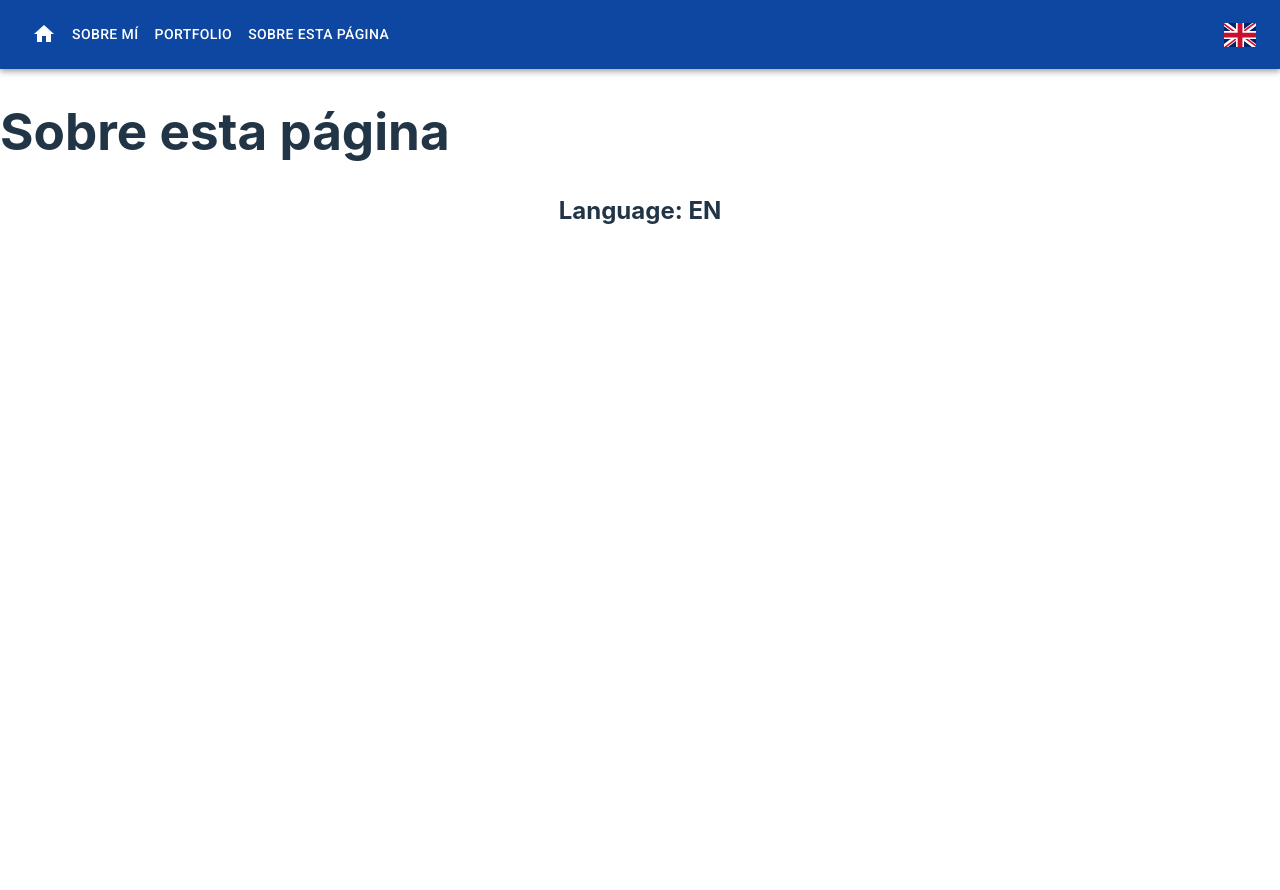
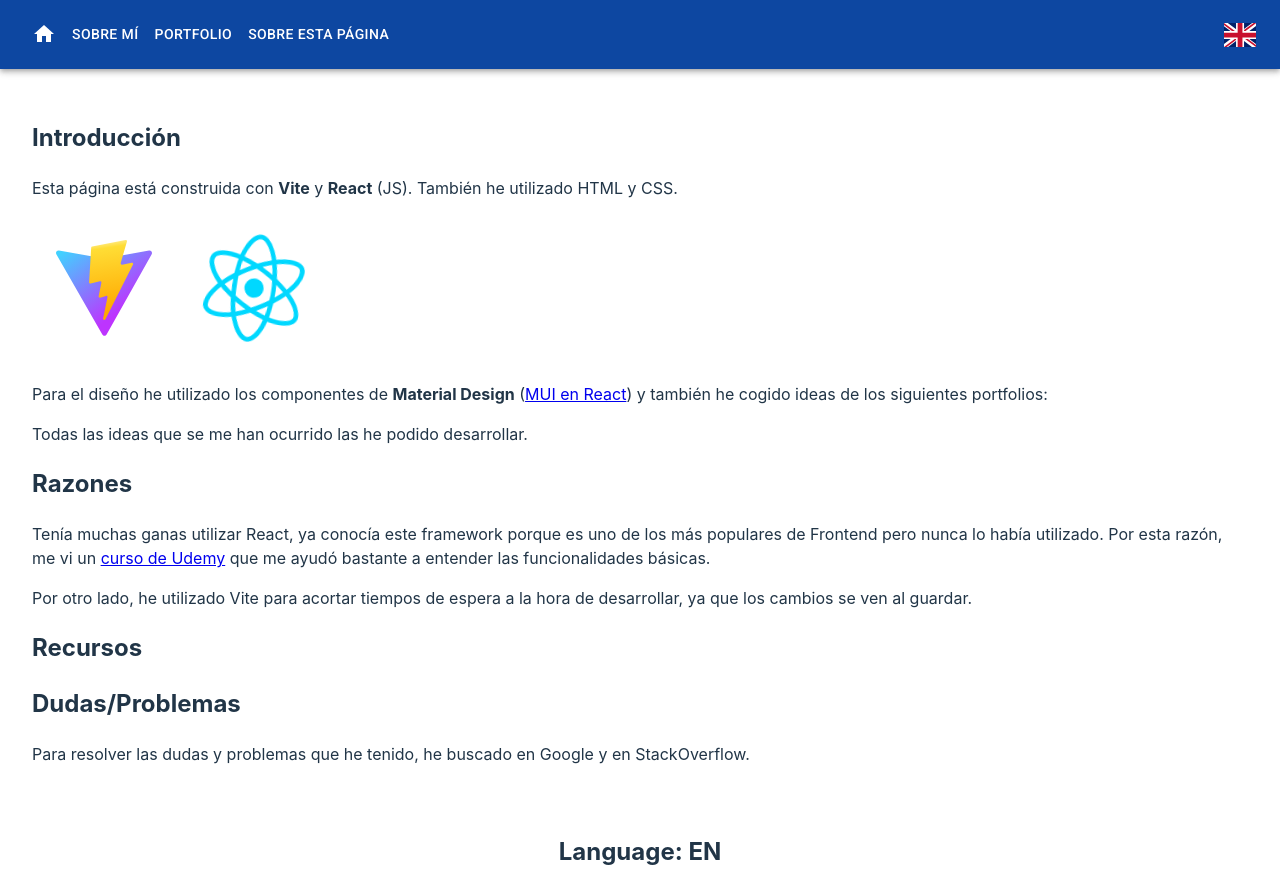
Before and after one commit to marcbryan/marcbryan.github.io, a React (Vite) app: page /about in a window 1280 px wide. Before the commit the page ends 800 px from the top, so only its background shows below. Built offline with nearby package versions, Linux system fonts and the light colour scheme.

Commit message:
AboutPage

```diff
--- a/public/i18n/ES.json
+++ b/public/i18n/ES.json
@@ -6,5 +6,15 @@
   "chooseLang": "Elige un idioma",
   "ES": "Español",
   "CAT": "Catalán",
-  "EN": "Inglés"
+  "EN": "Inglés",
+  "aboutPage_intro": "Introducción",
+  "aboutPage_text1": "Esta página está construida con <strong>Vite</strong> y <strong>React</strong> (JS). También he utilizado HTML y CSS.",
+  "aboutPage_text2": "Para el diseño he utilizado los componentes de <strong>Material Design</strong> (<1>MUI en React</1>) y también he cogido ideas de los siguientes portfolios:",
+  "aboutPage_text3": "Todas las ideas que se me han ocurrido las he podido desarrollar.",
+  "aboutPage_reasons": "Razones",
+  "aboutPage_text4": "Tenía muchas ganas utilizar React, ya conocía este framework porque es uno de los más populares de Frontend pero nunca lo había utilizado. Por esta razón, me vi un <1>curso de Udemy</1> que me ayudó bastante a entender las funcionalidades básicas.",
+  "aboutPage_text5": "Por otro lado, he utilizado Vite para acortar tiempos de espera a la hora de desarrollar, ya que los cambios se ven al guardar.",
+  "aboutPage_resources": "Recursos",
+  "aboutPage_doubtsProblems": "Dudas/Problemas",
+  "aboutPage_text6": "Para resolver las dudas y problemas que he tenido, he buscado en Google y en StackOverflow."
 }
--- a/src/App.css
+++ b/src/App.css
@@ -1,8 +1,11 @@
-#container {
+/*main {
+  margin: 0 1em;
+}*/
+
+.container {
   max-width: 1280px;
   margin: 0 auto;
   padding: 2rem;
-  text-align: center;
 }
 
 .logo {
--- a/src/index.css
+++ b/src/index.css
@@ -36,7 +36,7 @@ h1 {
   line-height: 1.1;
 }
 
-#container button {
+div.container button {
   border-radius: 8px;
   border: 1px solid transparent;
   padding: 0.6em 1.2em;
@@ -47,11 +47,11 @@ h1 {
   cursor: pointer;
   transition: border-color 0.25s;
 }
-#container button:hover {
+div.container button:hover {
   border-color: #646cff;
 }
-#container button:focus,
-#container button:focus-visible {
+div.container button:focus,
+div.container button:focus-visible {
   outline: 4px auto -webkit-focus-ring-color;
 }
 
@@ -63,7 +63,7 @@ h1 {
   a:hover {
     color: #747bff;
   }
-  #container button {
+  div.container button {
     background-color: #f9f9f9;
   }
 }
--- a/src/pages/AboutPage.jsx
+++ b/src/pages/AboutPage.jsx
@@ -1,11 +1,39 @@
-import { useTranslation } from "react-i18next";
+import { useTranslation, Trans } from "react-i18next";
+import reactLogo from '../assets/react.svg';
+import viteLogo from '/vite.svg';
 
 function AboutPage() {
   const { t } = useTranslation();
 
   return (
-    <main>
-      <h1>{t("aboutPage")}</h1>
+    <main className="container">
+      <h2>{t("aboutPage_intro")}</h2>
+      <p>
+        <Trans i18nKey="aboutPage_text1" /><br/>
+      </p>
+      <div>
+        <a href="https://vitejs.dev" target="_blank">
+          <img src={viteLogo} className="logo" alt="Vite logo" />
+        </a>
+        <a href="https://react.dev" target="_blank">
+          <img src={reactLogo} className="logo react" alt="React logo" />
+        </a>
+      </div>
+      <p>
+        <Trans i18nKey="aboutPage_text2" >MUI:<a href="https://mui.com/material-ui/" target="_blank"/></Trans>
+      </p>
+      <ul></ul>
+      <p>{t("aboutPage_text3")}</p>
+      <h2>{t("aboutPage_reasons")}</h2>
+      <p>
+        <Trans i18nKey="aboutPage_text4" >Udemy course:<a href="https://www.udemy.com/course/react-js-inicia-en-el-mundo-de-los-frameworks-de-javascript/" target="_blank"/></Trans><br/>
+      </p>
+      <p>{t("aboutPage_text5")}</p>
+      <h2>{t("aboutPage_resources")}</h2>
+      <ul></ul>
+      <h2>{t("aboutPage_doubtsProblems")}</h2>
+      <p>{t("aboutPage_text6")}</p>
+      <ul></ul>
     </main>
   );
 }
--- a/src/pages/Home.jsx
+++ b/src/pages/Home.jsx
@@ -11,7 +11,7 @@ function Home() {
     <main>
       <h1>{t("home")}</h1>
 
-      <div id="container">
+      <div className="container" style={{textAlign: "center"}}>
         <div>
           <a href="https://vitejs.dev" target="_blank">
             <img src={viteLogo} className="logo" alt="Vite logo" />
```
Also changed, not shown: public/i18n/CAT.json (+12 -2 lines), public/i18n/EN.json (+11 -1 lines).
